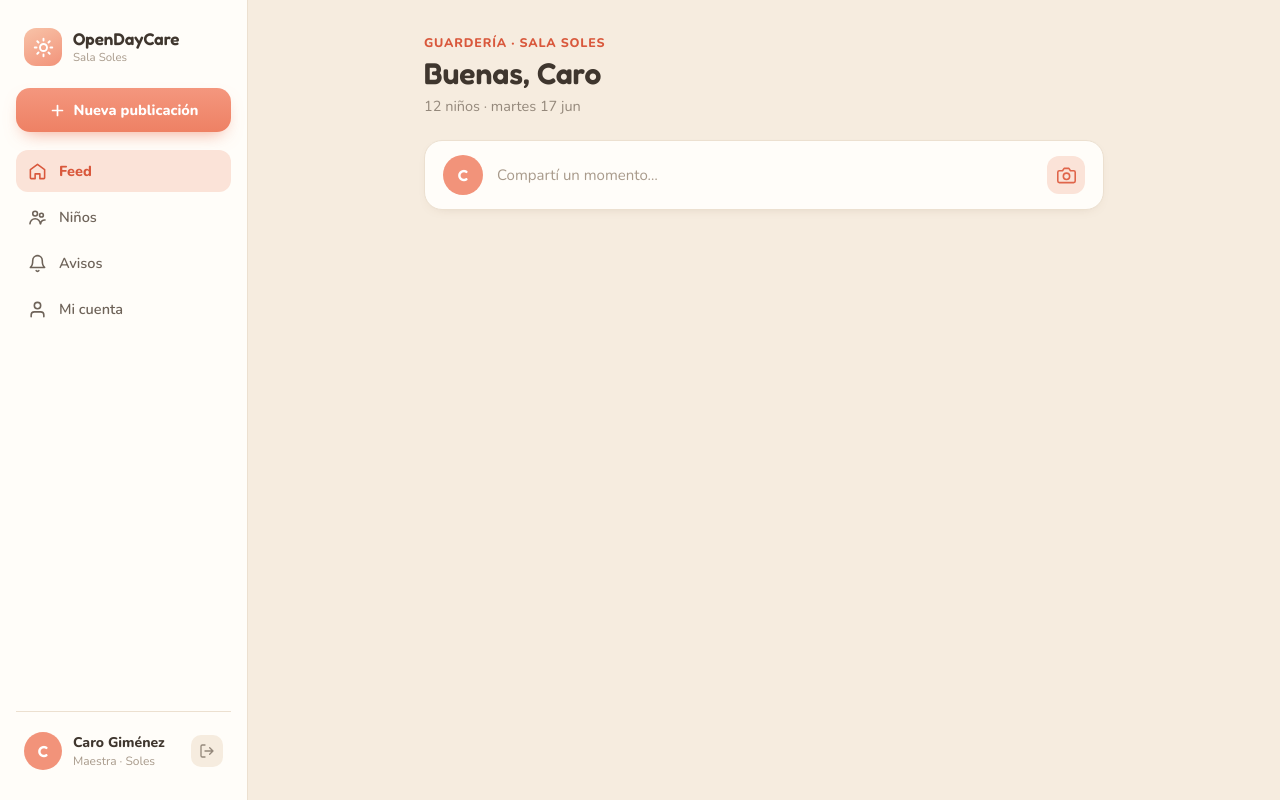
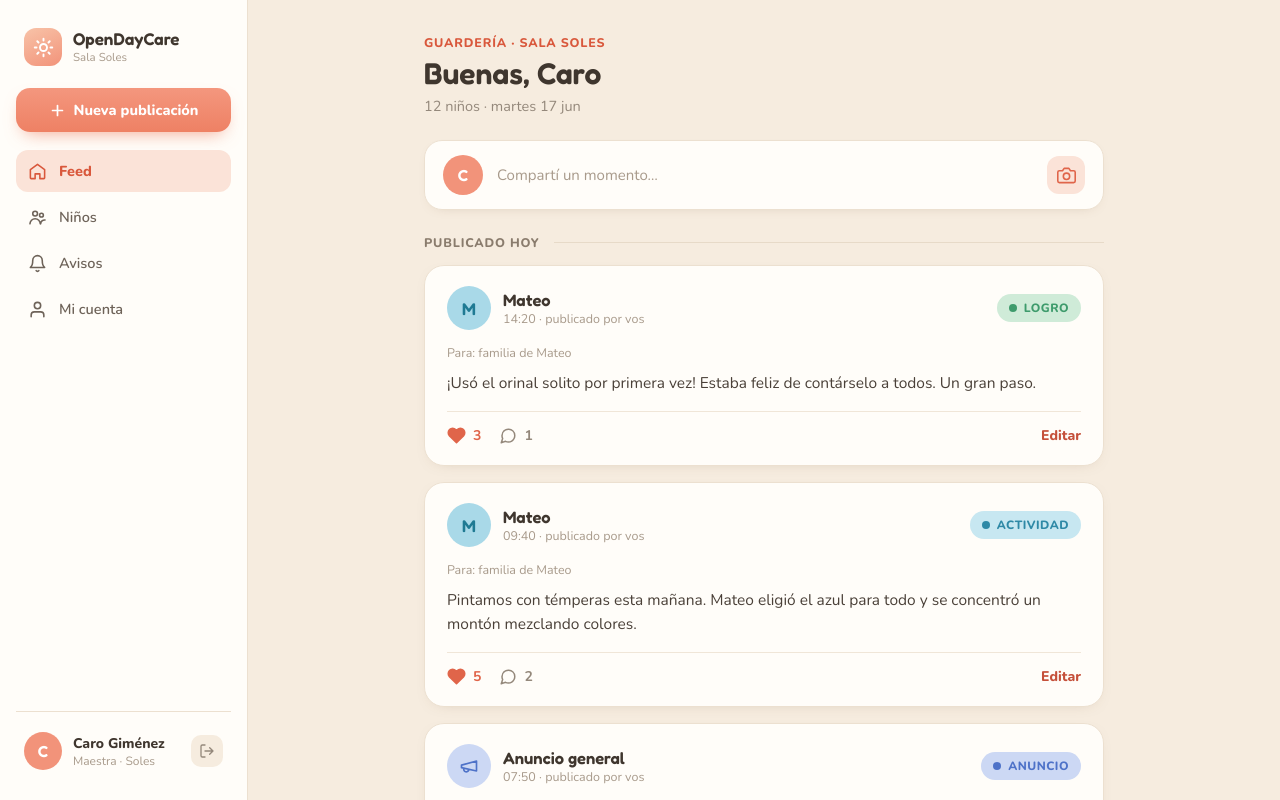
Before and after one commit to DiegoSanMo/06-open-daycare, a Next.js app: page / in a window 1280 px wide. Built offline with nearby package versions, Linux system fonts and the light colour scheme.

Commit message:
added step 5

```diff
--- /dev/null
+++ b/app/_components/PostCard.tsx
@@ -0,0 +1,136 @@
+export type PostKind = "logro" | "actividad" | "anuncio";
+
+export type PostCardProps = {
+  kind: PostKind;
+  author: string;
+  time: string;
+  audience: string;
+  body: string;
+  likes: number;
+  comments: number;
+};
+
+const badges: Record<PostKind, { label: string; className: string }> = {
+  logro: {
+    label: "LOGRO",
+    className: "bg-badge-logro-bg text-badge-logro-fg",
+  },
+  actividad: {
+    label: "ACTIVIDAD",
+    className: "bg-badge-actividad-bg text-badge-actividad-fg",
+  },
+  anuncio: {
+    label: "ANUNCIO",
+    className: "bg-badge-anuncio-bg text-badge-anuncio-fg",
+  },
+};
+
+const commentIcon = (
+  <svg
+    width="18"
+    height="18"
+    viewBox="0 0 24 24"
+    fill="none"
+    stroke="currentColor"
+    strokeWidth="2"
+    strokeLinecap="round"
+    strokeLinejoin="round"
+  >
+    <path d="M21 11.5a8.38 8.38 0 0 1-.9 3.8 8.5 8.5 0 0 1-7.6 4.7 8.38 8.38 0 0 1-3.8-.9L3 21l1.9-5.7a8.38 8.38 0 0 1-.9-3.8 8.5 8.5 0 0 1 4.7-7.6 8.38 8.38 0 0 1 3.8-.9h.5a8.48 8.48 0 0 1 8 8z" />
+  </svg>
+);
+
+export function PostCard({
+  kind,
+  author,
+  time,
+  audience,
+  body,
+  likes,
+  comments,
+}: PostCardProps) {
+  const badge = badges[kind];
+  const isAnnouncement = kind === "anuncio";
+
+  return (
+    <article className="rounded-[20px] border border-line bg-surface px-[22px] py-5 shadow-[0_4px_16px_-12px_rgba(120,90,60,0.5)]">
+      <div className="mb-[14px] flex items-center gap-3">
+        <div
+          className={`flex h-11 w-11 flex-none items-center justify-center rounded-full ${
+            isAnnouncement
+              ? "bg-avatar-announcement-bg text-avatar-announcement-fg"
+              : "bg-avatar-child-bg font-display text-[17px] font-semibold text-avatar-child-fg"
+          }`}
+        >
+          {isAnnouncement ? (
+            <svg
+              width="20"
+              height="20"
+              viewBox="0 0 24 24"
+              fill="none"
+              stroke="currentColor"
+              strokeWidth="2"
+              strokeLinecap="round"
+              strokeLinejoin="round"
+            >
+              <path d="m3 11 18-5v12L3 14v-3zM11.6 16.8a3 3 0 1 1-5.8-1.6" />
+            </svg>
+          ) : (
+            author.charAt(0)
+          )}
+        </div>
+
+        <div className="flex-1">
+          <div className="font-display text-[16.5px] font-semibold text-ink">
+            {author}
+          </div>
+          <div className="text-[12.5px] text-muted-soft">
+            {time} · publicado por vos
+          </div>
+        </div>
+
+        <div
+          className={`flex items-center gap-[7px] rounded-full px-3 py-1.5 ${badge.className}`}
+        >
+          <span className="h-2 w-2 rounded-full bg-current" />
+          <span className="text-[12px] font-extrabold tracking-[0.5px]">
+            {badge.label}
+          </span>
+        </div>
+      </div>
+
+      <div className="mb-2.5 text-[12.5px] text-muted-soft">
+        Para: {audience}
+      </div>
+
+      <p className="text-[15.5px] leading-[1.55] text-ink-body">{body}</p>
+
+      <div className="mt-4 flex items-center gap-[18px] border-t border-line-soft pt-3.5">
+        <span className="flex items-center gap-[7px] text-[14px] font-bold text-coral">
+          <svg
+            width="19"
+            height="19"
+            viewBox="0 0 24 24"
+            fill="#E0654A"
+            stroke="currentColor"
+            strokeWidth="2"
+            strokeLinecap="round"
+            strokeLinejoin="round"
+          >
+            <path d="M20.8 4.6a5.5 5.5 0 0 0-7.8 0L12 5.7l-1-1.1a5.5 5.5 0 0 0-7.8 7.8l1 1L12 21.2l7.8-7.8 1-1a5.5 5.5 0 0 0 0-7.8z" />
+          </svg>
+          {likes}
+        </span>
+
+        <a className="flex items-center gap-[7px] text-[14px] font-bold text-muted">
+          {commentIcon}
+          {comments}
+        </a>
+
+        <span className="flex-1" />
+
+        <a className="text-[14px] font-extrabold text-brand-strong">Editar</a>
+      </div>
+    </article>
+  );
+}
--- a/app/page.tsx
+++ b/app/page.tsx
@@ -1,3 +1,5 @@
+import { PostCard } from "./_components/PostCard";
+
 export default function Home() {
   return (
     <div className="flex min-h-screen bg-app">
@@ -112,12 +114,14 @@ export default function Home() {
 
         <div className="mt-2.5 border-t border-line pt-3.5">
           <div className="flex items-center gap-[11px] px-2 py-1.5">
-            <div className="flex h-[38px] w-[38px] flex-none items-center justify-center rounded-full bg-avatar-teacher font-display text-base font-semibold text-white">
+            <div className="flex h-[38px] w-[38px] flex-none items-center justify-center rounded-full bg-avatar-teacher font-display text-[16px] font-semibold text-white">
               C
             </div>
             <div className="min-w-0 flex-1">
-              <div className="text-sm font-extrabold text-ink">Caro Giménez</div>
-              <div className="text-xs text-muted-soft">Maestra · Soles</div>
+              <div className="text-[14px] font-extrabold text-ink">
+                Caro Giménez
+              </div>
+              <div className="text-[12px] text-muted-soft">Maestra · Soles</div>
             </div>
             <a
               title="Cerrar sesión"
@@ -155,7 +159,7 @@ export default function Home() {
           </div>
 
           <a className="mb-6 flex items-center gap-[14px] rounded-[18px] border border-line bg-surface px-[18px] py-[14px] shadow-[0_4px_14px_-10px_rgba(120,90,60,0.4)]">
-            <div className="flex h-10 w-10 flex-none items-center justify-center rounded-full bg-avatar-teacher font-display text-base font-semibold text-white">
+            <div className="flex h-10 w-10 flex-none items-center justify-center rounded-full bg-avatar-teacher font-display text-[16px] font-semibold text-white">
               C
             </div>
             <span className="flex-1 text-[15px] text-muted-soft">
@@ -177,6 +181,43 @@ export default function Home() {
               </svg>
             </span>
           </a>
+
+          <div className="mb-[14px] flex items-center gap-[14px]">
+            <span className="text-[12.5px] font-extrabold tracking-[0.8px] text-section">
+              PUBLICADO HOY
+            </span>
+            <span className="h-px flex-1 bg-line-strong" />
+          </div>
+
+          <div className="flex flex-col gap-4">
+            <PostCard
+              kind="logro"
+              author="Mateo"
+              time="14:20"
+              audience="familia de Mateo"
+              body="¡Usó el orinal solito por primera vez! Estaba feliz de contárselo a todos. Un gran paso."
+              likes={3}
+              comments={1}
+            />
+            <PostCard
+              kind="actividad"
+              author="Mateo"
+              time="09:40"
+              audience="familia de Mateo"
+              body="Pintamos con témperas esta mañana. Mateo eligió el azul para todo y se concentró un montón mezclando colores."
+              likes={5}
+              comments={2}
+            />
+            <PostCard
+              kind="anuncio"
+              author="Anuncio general"
+              time="07:50"
+              audience="toda la sala"
+              body="El viernes salimos al parque por la mañana. Recuerden mandar gorra y una botellita de agua."
+              likes={8}
+              comments={0}
+            />
+          </div>
         </div>
       </main>
     </div>
```
